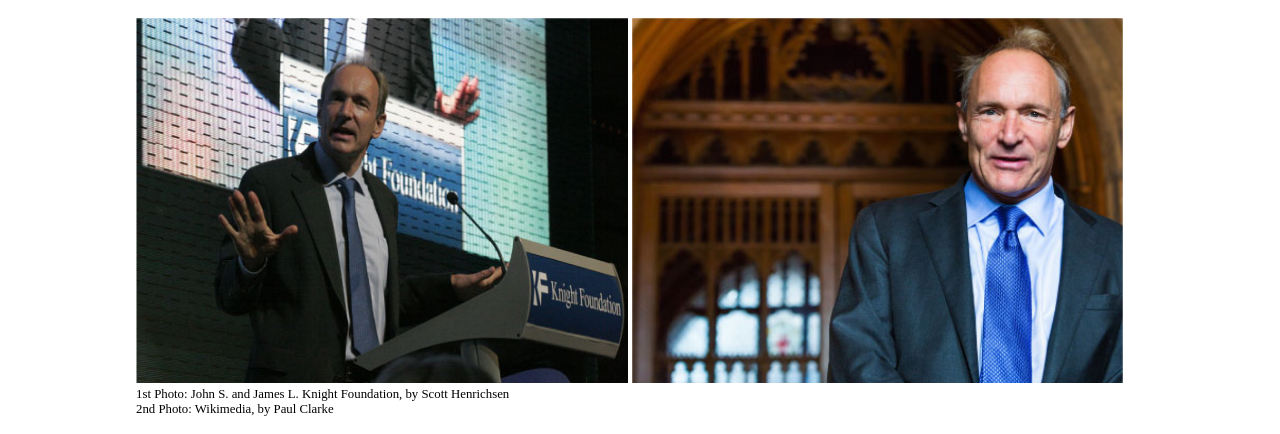
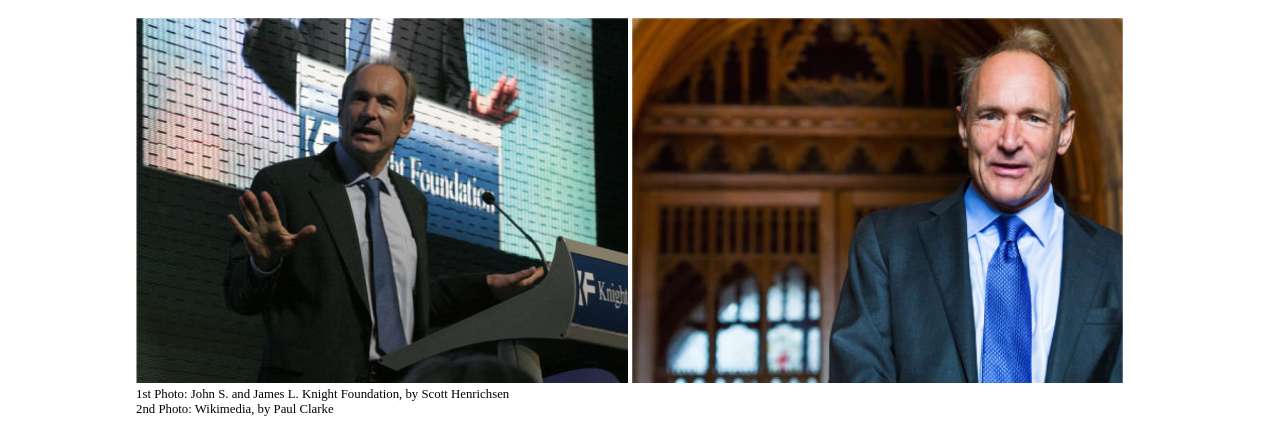
Before and after one commit to marioBMB/html-css-booleaner, a plain HTML site: page bonus/index.html in a window 1280 px wide. Shown: the part 309-743 px from the top of the page. Drawn offline with Linux system fonts and the light colour scheme.

Commit message:
bonus: miglioramento immagini stretchate con immagini come sfondo di un container

```diff
--- a/bonus/index.html
+++ b/bonus/index.html
@@ -32,8 +32,8 @@
 
                 <section class="gallery">
 
-                    <img src='../img/tim-1.jpg' alt=''>
-                    <img src='../img/tim-2.jpg' alt=''>
+                    <figure id='photo-1'></figure>
+                    <figure id='photo-2'></figure>
 
                     <figcaption>
                         1st Photo: John S. and James L. Knight Foundation, by Scott Henrichsen <br>
--- a/bonus/styles-bonus.css
+++ b/bonus/styles-bonus.css
@@ -66,7 +66,10 @@ section p {
 
 section ul {
     margin: 40px 0;
+    padding-left: 10px;
+
 }
+
 
 
 /****************
@@ -95,7 +98,6 @@ body > header img {
     margin: 0 auto;
 }
 
-
     .article-info {
         color: #888;
     }
@@ -117,14 +119,28 @@ body > header img {
         margin: 20px 0 0 0;
     }
 
-    .gallery  img {
+    .gallery figure {
         width: 48%;
         height: 365px;
+        margin: 0;
+        display: inline-block;
     }
 
-section.body {
-    margin-top: 0;
-}
+    #photo-1 {
+        background: url(../img/tim-1.jpg);
+        background-size: cover;
+        background-repeat: no-repeat;
+    }
+
+    #photo-2 {
+        background: url(../img/tim-2.jpg);
+        background-size: cover;
+        background-repeat: no-repeat;
+    }
+
+    section.body {
+        margin-top: 0;
+    }
 
 footer {
     margin: 50px 0;
```
